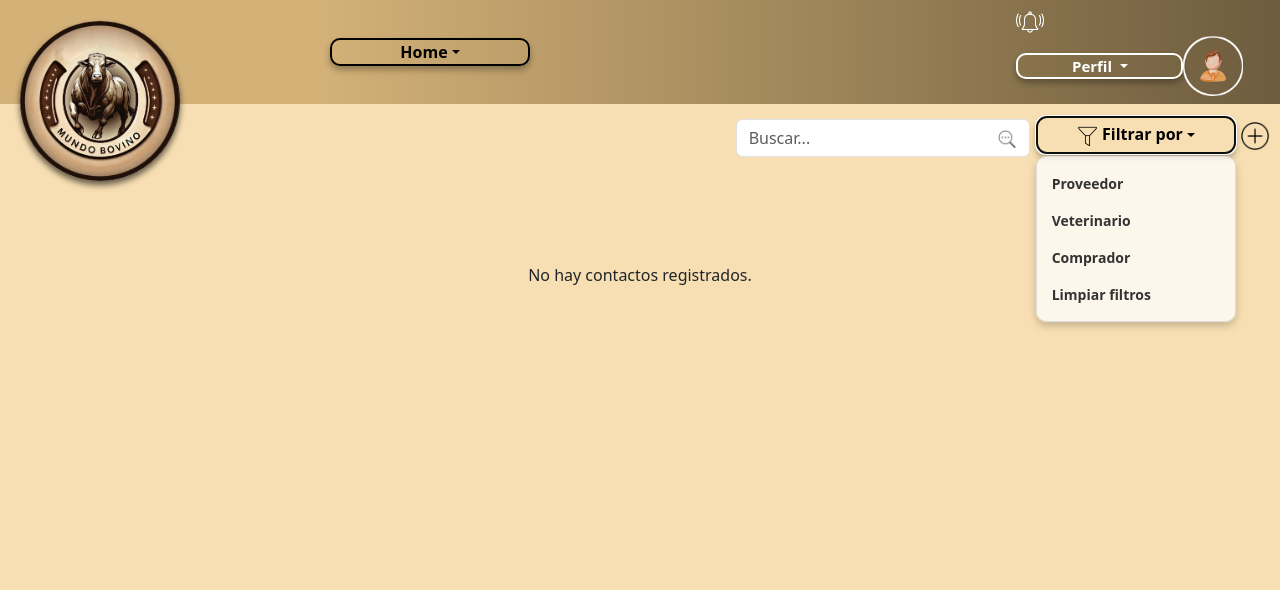
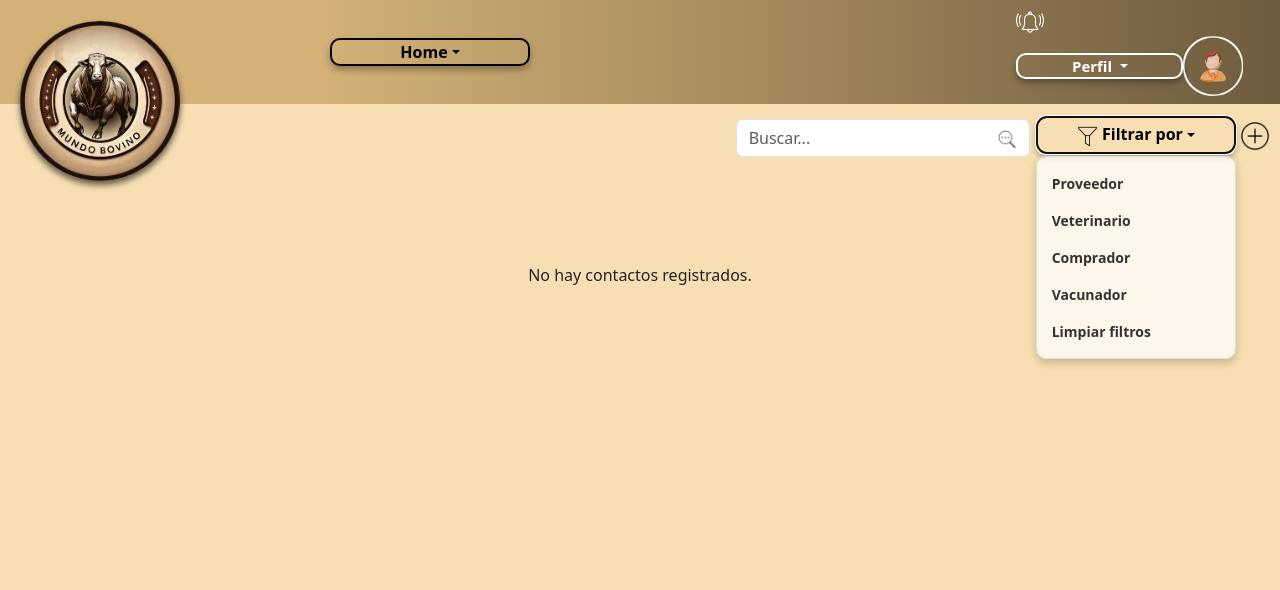
Before and after one commit to Lizromans/D-Mundo_bovino2, a Django app: template mundo/mundo2/templates/paginas/contacto.html in a window 1280 px wide, after a click on "Filtrar por". Shown: the top 590 px of the page. Run offline with Django 5.2, Linux system fonts and the light colour scheme; the template is opened without the code that fills it, so the values that code supplies are empty; some libraries are stand-ins or nearby versions.

Commit message:
Actualizacion de contactos

```diff
--- a/mundo/mundo2/templates/paginas/contacto.html
+++ b/mundo/mundo2/templates/paginas/contacto.html
@@ -50,6 +50,9 @@
                             </a>
                             <a class="dropdown-item" href="?{% if busqueda %}busqueda={{ busqueda }}&{% endif %}tipo_filtro=Cargo&valor=Comprador">
                                 <b>Comprador</b>
+                            </a>
+                            <a class="dropdown-item" href="?{% if busqueda %}busqueda={{ busqueda }}&{% endif %}tipo_filtro=Cargo&valor=Vacunador">
+                                <b>Vacunador</b>
                             </a>
                             <a class="dropdown-item" href="{% url 'contacto' %}">
                                 <b>Limpiar filtros</b>
@@ -167,6 +170,7 @@
                                                 <option value="Proveedor">Proveedor</option>
                                                 <option value="Comprador">Comprador</option>
                                                 <option value="Veterinario">Veterinario</option>
+                                                <option value="Vacunador">Vacunador</option>
                                             </select>
                                         </div>
                                         <div class="mb-3">
@@ -214,6 +218,7 @@
                                 <option value="Proveedor">Proveedor</option>
                                 <option value="Comprador">Comprador</option>
                                 <option value="Veterinario">Veterinario</option>
+                                <option value="Vacunador">Vacunador</option>
                             </select>
                         </div>
                         <div class="mb-3">
--- a/mundo/mundo2/views.py
+++ b/mundo/mundo2/views.py
@@ -2566,7 +2566,7 @@ def contacto(request):
         from django.db.models import Q
 
         # Intentar detectar si la búsqueda es por cargo o por nombre
-        if any(cargo in busqueda.lower() for cargo in ['proveedor', 'veterinario', 'comprador']):
+        if any(cargo in busqueda.lower() for cargo in ['proveedor', 'veterinario', 'comprador', 'vacunador']):
             contactos = contactos.filter(cargo__icontains=busqueda)
             tipo_busqueda = "cargo"
         else:
@@ -2598,6 +2598,8 @@ def contacto(request):
             return 'img/veterinario.png'
         elif 'comprador' in cargo:
             return 'img/comprador.png'
+        elif 'vacunador' in cargo:
+            return 'img/vacunador.png'
         # Añade más tipos de cargo según sea necesario
 
     # Enriquecer la consulta de contactos con rutas de imágenes
```
Also changed, not shown: mundo/static/img/vacunador.png (added).
